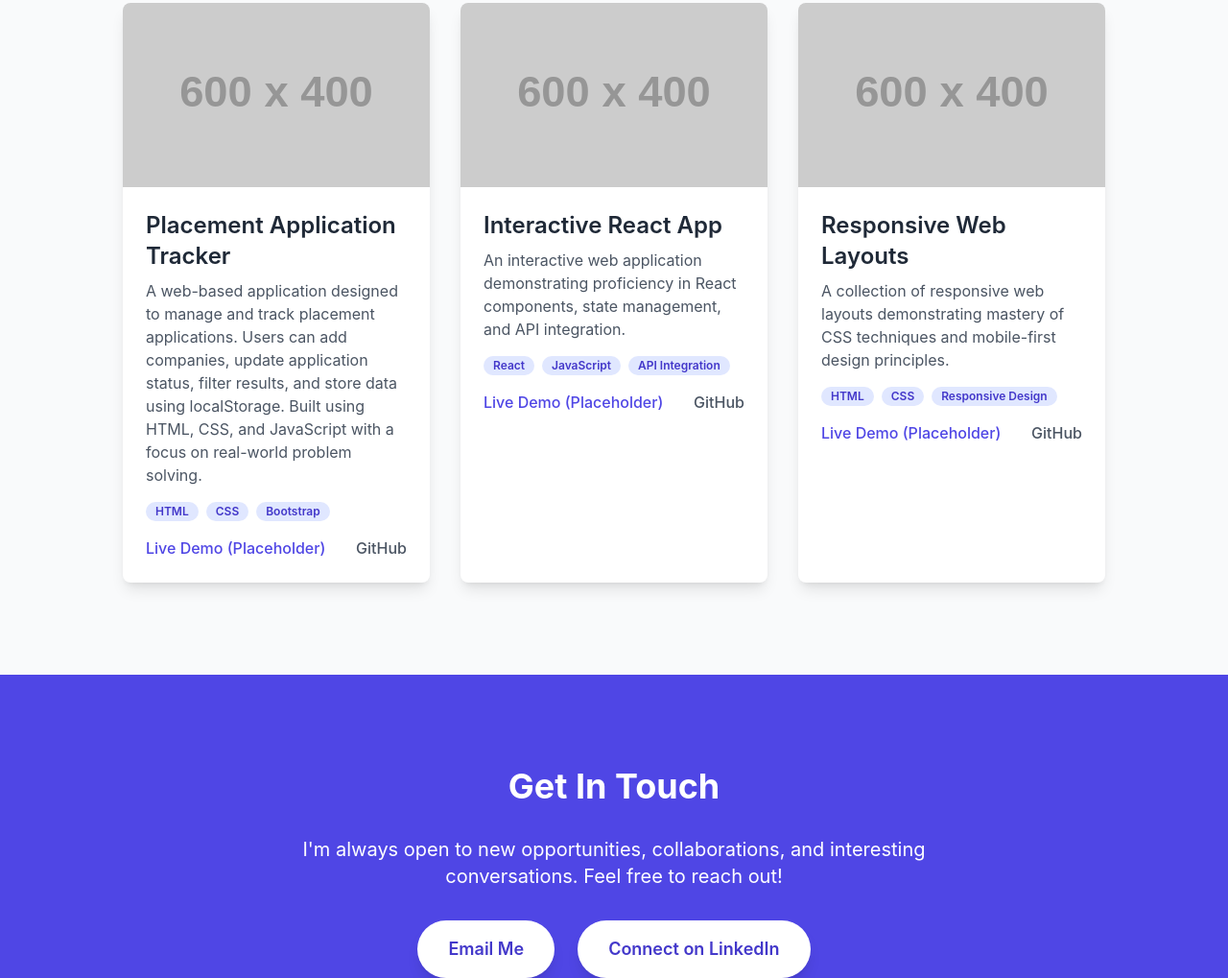
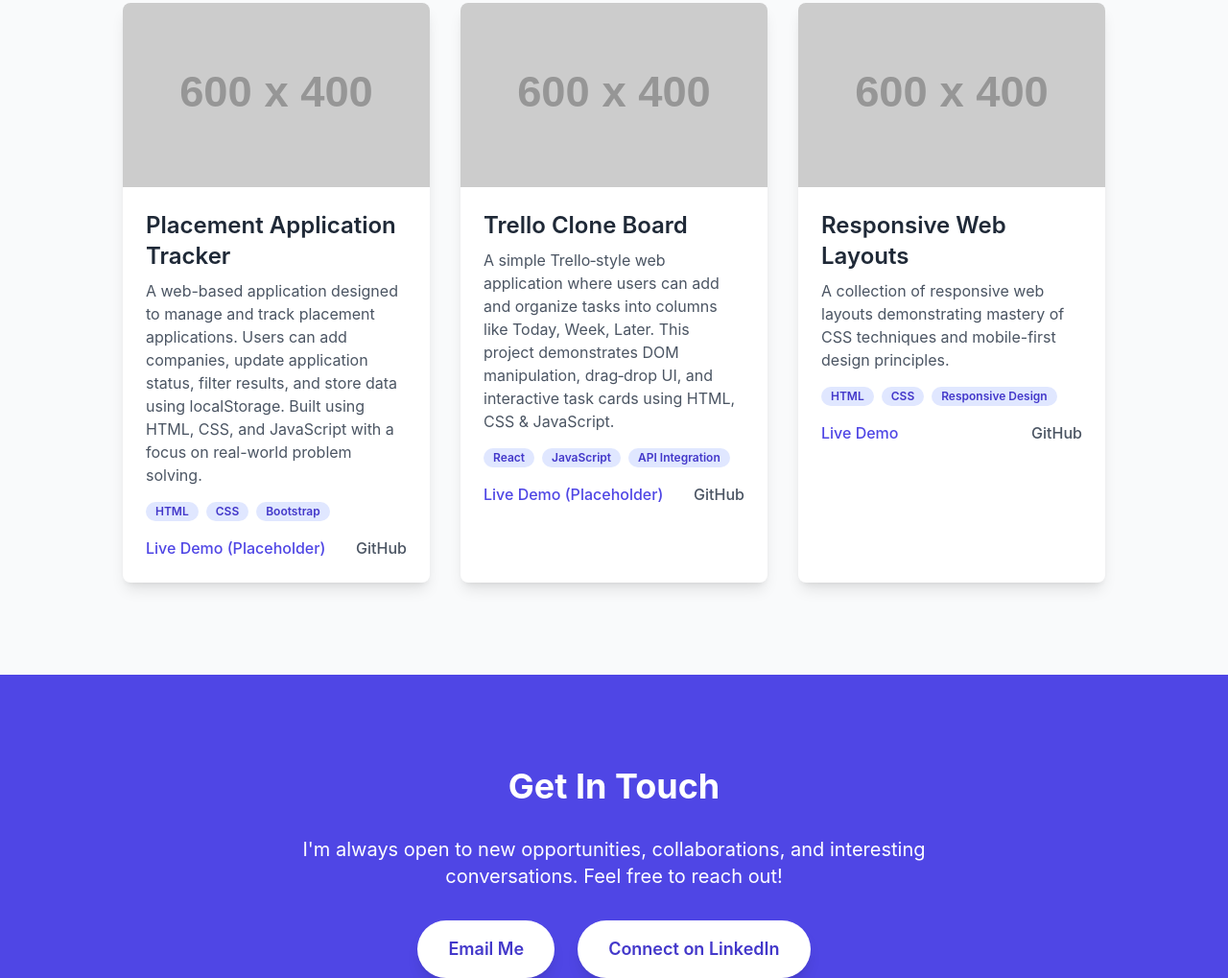
Before and after one commit to Eswargutala/portfolio, a plain HTML site: page index.html in a window 1280 px wide. Shown: the part 2180-3199 px from the top of the page at 96% size. Drawn offline with nearby package versions, Linux system fonts and the light colour scheme; placeholder pictures from the web are drawn by us.

Commit message:
Update index.html

```diff
--- a/index.html
+++ b/index.html
@@ -264,11 +264,11 @@ Built using HTML, CSS, and JavaScript with a focus on real-world problem solving
             />
             <div class="p-6">
               <h3 class="text-2xl font-semibold text-gray-800 mb-2">
-                Interactive React App
+                Trello Clone Board
               </h3>
               <p class="text-gray-600 mb-4">
-                An interactive web application demonstrating proficiency in
-                React components, state management, and API integration.
+                A simple Trello‑style web application where users can add and organize tasks into columns like Today, Week, Later.
+This project demonstrates DOM manipulation, drag‑drop UI, and interactive task cards using HTML, CSS & JavaScript.
               </p>
               <div class="flex flex-wrap gap-2 mb-4">
                 <span
@@ -292,7 +292,7 @@ Built using HTML, CSS, and JavaScript with a focus on real-world problem solving
                   >Live Demo (Placeholder)</a
                 >
                 <a
-                  href="https://github.com/eswargutala"
+                  href="https://eswargutala.github.io/tellor_clone/"
                   target="_blank"
                   class="text-gray-600 hover:text-gray-800 font-medium transition duration-300"
                   >GitHub</a
@@ -334,10 +334,10 @@ Built using HTML, CSS, and JavaScript with a focus on real-world problem solving
               </div>
               <div class="flex justify-between items-center">
                 <a
-                  href="https://github.com/eswargutala"
+                  href="https://furniture-app-mmr7.vercel.app/"
                   target="_blank"
                   class="text-indigo-600 hover:text-indigo-800 font-medium transition duration-300"
-                  >Live Demo (Placeholder)</a
+                  >Live Demo </a
                 >
                 <a
                   href="https://github.com/eswargutala"
```
